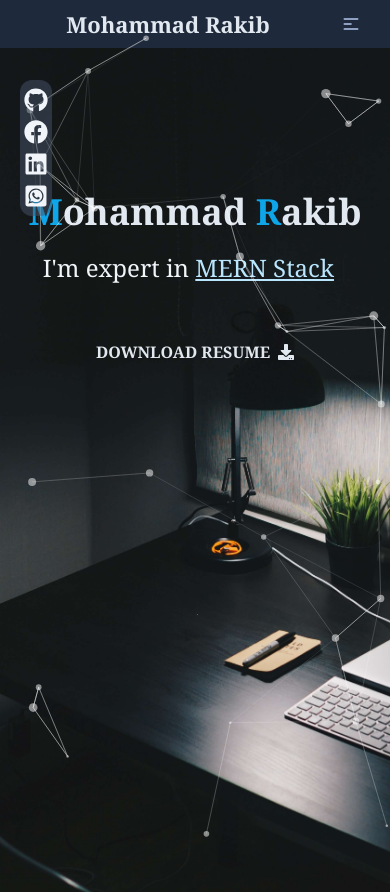
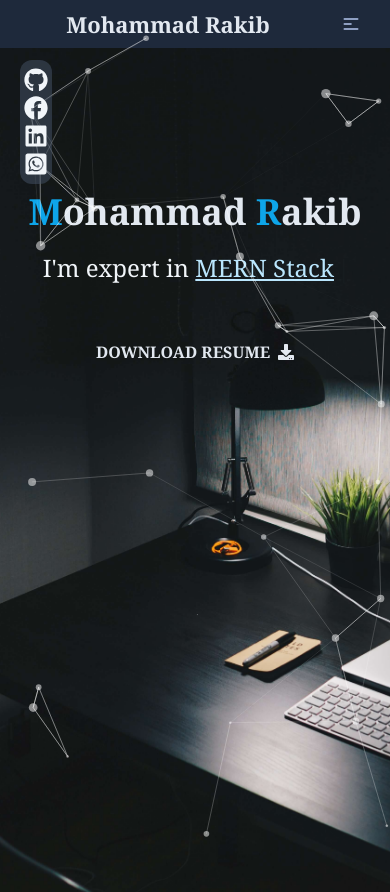
Before and after one commit to MohammadRakib1e18/Mohammad-Rakib-portfolio, a React (Create React App) app: page / in a window 390 px wide. Built offline with nearby package versions, Linux system fonts and the light colour scheme.

Commit message:
fixed bar fixed

```diff
--- a/src/components/Home/Home.js
+++ b/src/components/Home/Home.js
@@ -107,7 +107,7 @@ const Home = () => {
           DOWNLOAD RESUME <FaDownload />
         </a>
       </div>
-      <div className="flex flex-col gap-y-4 px-2 py-3 rounded-xl bg-slate-600 bg-opacity-50 text-slate-100 fixed top-20 left-5 lg:left-auto lg:top-10 lg:right-10">
+      <div className="flex flex-col gap-y-3 sm:gap-y-4 px-2 py-3 rounded-xl bg-slate-600 bg-opacity-50 text-slate-100 fixed top-[60px]  left-5 lg:left-auto lg:top-10 lg:right-10">
         <a
           href="https://github.com/MohammadRakib1e18"
           target={"_blank"}
```
